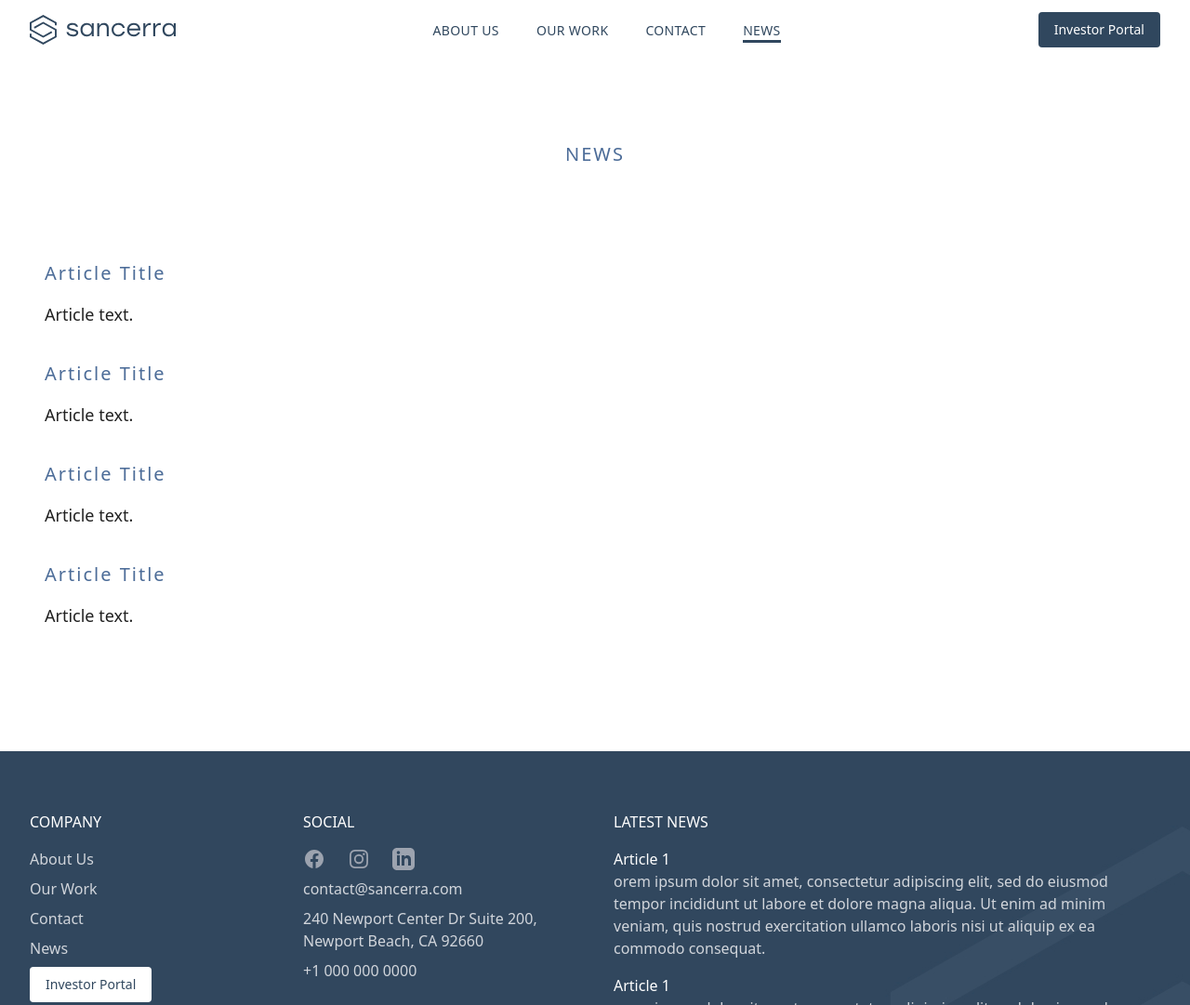
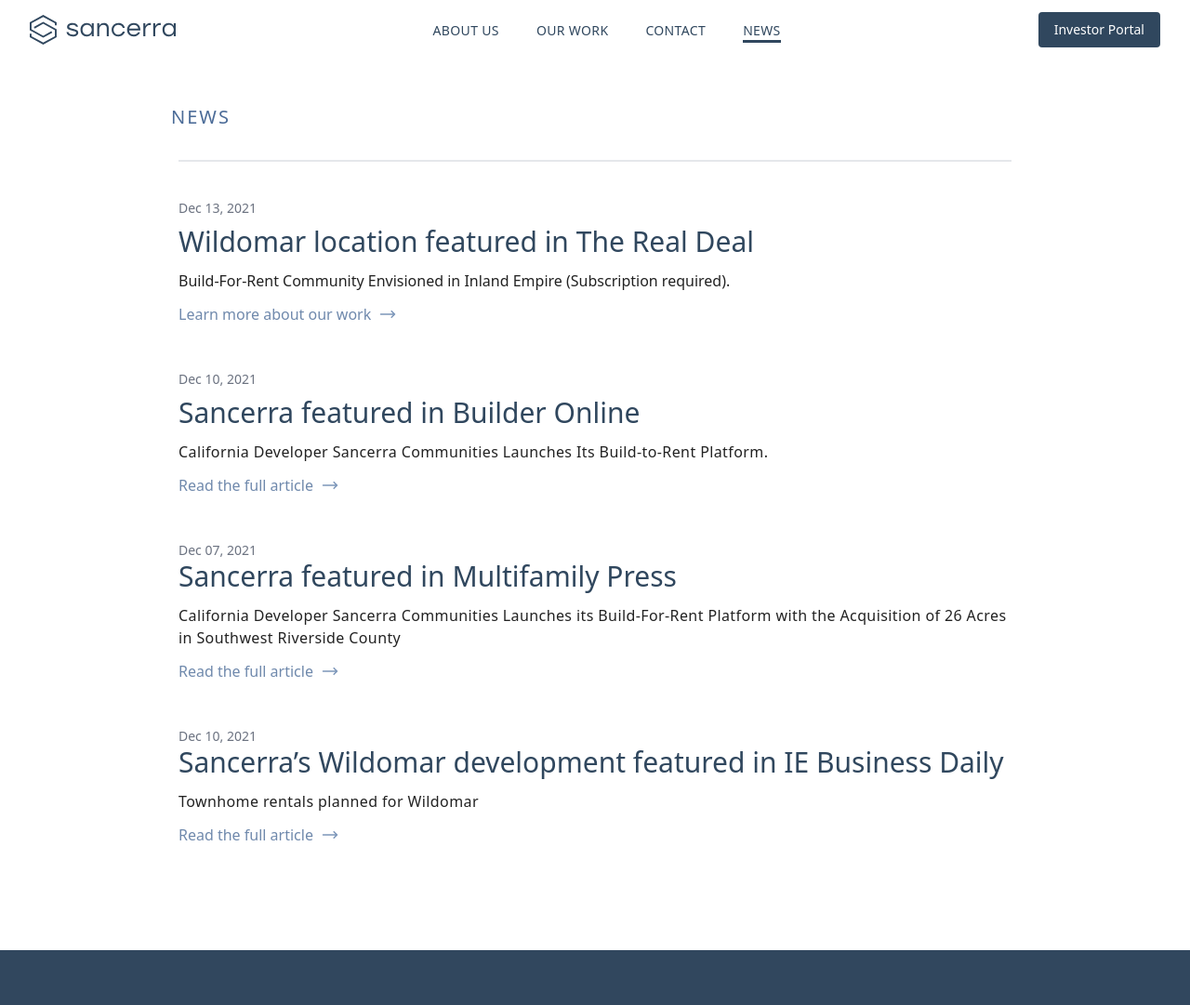
Before and after one commit to mehanyw/sancerra-site, a website: page news.html in a window 1280 px wide. Shown: the top 1081 px of the page at 93% size. Drawn offline with nearby package versions, Linux system fonts and the light colour scheme.

Commit message:
Added the news page

````diff
--- a/about.html
+++ b/about.html
@@ -4,7 +4,7 @@
         <meta charset="UTF-8" />
         <meta name="viewport" content="width=device-width, initial-scale=1.0" />
         <title>Sancerra | About Us</title>
-        <link rel="icon" type="image/x-icon" href="./favicon-196.ico" />
+        <link rel="icon" type="image/x-icon" href="./favicon.ico" />
         <link href="./dist/styles.css" rel="stylesheet" />
         <script defer src="https://unpkg.com/alpinejs@3.x.x/dist/cdn.min.js"></script>
     </head>
@@ -130,7 +130,7 @@
 
         <!-- Feature section -->
         <section>
-            <div class="relative py-3 my-3 lg:py-6 lg:my-9 lg:max-w-5xl mx-auto overflow-hidden flex flex-col lg:gap-14">
+            <div class="relative py-3 my-3 lg:py-6 lg:mt-9 lg:mb-12 lg:max-w-5xl mx-auto overflow-hidden flex flex-col lg:gap-14">
                 <!-- Feature 1 -->
                 <div class="my-8 lg:my-16">
                     <div class="lg:mx-auto lg:max-w-7xl lg:px-12 lg:grid lg:grid-cols-2 lg:grid-flow-col-dense lg:gap-24">
@@ -190,8 +190,8 @@
                 <div class="mx-auto py-12 px-4 max-w-7xl sm:px-6 lg:px-8 lg:py-24">
                     <div class="space-y-12">
                         <div class="mb-16">
-                            <h2 class="text-center text-xl font-medium tracking-widest text-secondary-blue">THE COMPANY WE KEEP</h2>
-                            <p class="max-w-7xl mx-auto text-center mt-2 mb-8 text-base text-primary-blue font-light tracking-wide sm:px-6 sm:max-w-3xl md:max-w-5xl lg:px-8 sm:text-xl lg:text-lg xl:text-xl">With extensive expertise and experience in residential and mixed-use development, we are pioneering creative, market-driven, and attainable solutions to the housing shortage in California and beyond.</p>
+                            <h2 class="text-center text-xl font-medium tracking-widest text-secondary-blue">MEET THE TEAM</h2>
+                            <p class="max-w-7xl mx-auto text-center mt-2 mb-8 text-base text-primary-blue font-light tracking-wide sm:px-6 sm:max-w-3xl md:max-w-5xl lg:px-8 sm:text-xl lg:text-lg xl:text-xl">With a track record of more than <span class="text-secondary-blue font-medium">175 transactions</span> valued at over <span class="text-secondary-blue font-medium">$10B</span>, Sancerra is ready to lead.</p>
                         </div>
                         <!-- <h2 class="text-3xl font-bold tracking-tight sm:text-4xl">Meet our leadership</h2> -->
 
--- a/news.html
+++ b/news.html
@@ -4,6 +4,7 @@
         <meta charset="UTF-8" />
         <meta name="viewport" content="width=device-width, initial-scale=1.0" />
         <title>Sancerra | News</title>
+        <link rel="icon" type="image/x-icon" href="./favicon.ico" />
         <link href="./dist/styles.css" rel="stylesheet" />
         <script defer src="https://unpkg.com/alpinejs@3.x.x/dist/cdn.min.js"></script>
     </head>
@@ -98,12 +99,12 @@
 
         <!-- Hero section -->
         <section>
-            <div class="relative bg-white overflow-hidden">
-                <div class="relative flex align-center justify-center pt-6 pb-4 sm:pb-6">
-                    <main class="mt-6 mx-auto px-8 max-w-7xl sm:mt-6 md:max-w-5xl lg:max-w-6xl">
+            <div class="relative bg-sc-white overflow-hidden">
+                <div class="relative flex align-center justify-start pt-6 pb-2 mx-auto max-w-7xl lg:max-w-5xl">
+                    <main class="mt-6 px-2 sm:px-8 sm:mt-6">
                         <!-- Text -->
-                        <div class="mx-auto px-4 text-left sm:max-w-xl sm:px-6 md:max-w-3xl lg:max-w-4xl">
-                            <div class="py-10">
+                        <div class="mx-auto px-4 text-left max-w-full sm:px-6">
+                            <div class="py-0">
                                 <h2 class="text-xl font-medium tracking-widest text-secondary-blue">NEWS</h2>
                             </div>
                         </div>
@@ -113,59 +114,87 @@
         </section>
 
         <!-- Articles section -->
+
         <section>
-            <div class="relative pt-1 pb-32 overflow-hidden">
+            <!--
+  This example requires Tailwind CSS v2.0+
+
+  This example requires some changes to your config:
+
+  ```
+  // tailwind.config.js
+  module.exports = {
+    // ...
+    plugins: [
+      // ...
+      require('@tailwindcss/forms'),
+    ],
+  }
+  ```
+-->
+            <!-- flex align-center justify-start pt-6 pb-16 mx-auto max-w-7xl sm:pb-16 lg:max-w-5xl -->
+            <div class="bg-white pt-0 pb-20 px-4 sm:px-6 lg:pb-28">
+                <div class="relative left-0 w-full max-w-lg mx-auto divide-y-2 divide-gray-200 md:max-w-3xl lg:max-w-4xl">
+                    <div></div>
+
+                    <div class="mt-6 pt-10 grid gap-16 lg:grid-cols-1 lg:gap-x-5 lg:gap-y-12">
                         <!-- Article -->
-                <div class="mt-6">
-                    <div class="lg:mx-auto lg:max-w-7xl lg:px-12 lg:grid lg:grid-cols-2 lg:grid-flow-col-dense lg:gap-24">
-                        <div class="px-4 max-w-xl mx-auto sm:px-6 lg:py-1 lg:max-w-none lg:mx-0 lg:px-0 lg:col-start-1">
                         <div>
-                                <div class="mt-1">
-                                    <h2 class="text-xl font-medium tracking-widest text-secondary-blue">Article Title</h2>
-                                    <p class="mt-4 text-lg text-sc-black">Article text.</p>
-                                </div>
-                            </div>
-                        </div>
+                            <p class="text-sm text-gray-500">
+                                <time datetime="2020-03-16">Dec 13, 2021</time>
+                            </p>
+                            <a href="https://therealdeal.com/la/2021/12/13/build-for-rent-community-envisioned-in-inland-empire/" class="mt-2 block">
+                                <p class="text-2xl md:text-3xl font-medium text-primary-blue">Wildomar location featured in The Real Deal</p>
+                                <p class="mt-3 text-base text-sc-black">Build-For-Rent Community Envisioned in Inland Empire (Subscription required).</p>
+                            </a>
+                            <div class="flex items-center mt-3 cursor-pointer opacity-80 hover:opacity-100">
+                                <a class="text-base text-secondary-blue" href="https://therealdeal.com/la/2021/12/13/build-for-rent-community-envisioned-in-inland-empire/">Learn more about our work</a>
+                                <a href="https://therealdeal.com/la/2021/12/13/build-for-rent-community-envisioned-in-inland-empire/"><img class="mx-2" src="./src/images/icons/arrow-right.svg" /></a>
                             </div>
                         </div>
 
                         <!-- Article -->
-                <div class="mt-6">
-                    <div class="lg:mx-auto lg:max-w-7xl lg:px-12 lg:grid lg:grid-cols-2 lg:grid-flow-col-dense lg:gap-24">
-                        <div class="px-4 max-w-xl mx-auto sm:px-6 lg:py-1 lg:max-w-none lg:mx-0 lg:px-0 lg:col-start-1">
                         <div>
-                                <div class="mt-1">
-                                    <h2 class="text-xl font-medium tracking-widest text-secondary-blue">Article Title</h2>
-                                    <p class="mt-4 text-lg text-sc-black">Article text.</p>
-                                </div>
-                            </div>
-                        </div>
+                            <p class="text-sm text-gray-500">
+                                <time datetime="2020-03-16">Dec 10, 2021</time>
+                            </p>
+                            <a href="https://www.builderonline.com/land/development/california-developer-sancerra-communities-launches-its-build-to-rent-platform_o" class="mt-2 block">
+                                <p class="text-2xl md:text-3xl font-medium text-primary-blue">Sancerra featured in Builder Online</p>
+                                <p class="mt-3 text-base text-sc-black font-light tracking-wide">California Developer Sancerra Communities Launches Its Build-to-Rent Platform.</p>
+                            </a>
+                            <div class="flex items-center mt-3 cursor-pointer opacity-80 hover:opacity-100">
+                                <a class="text-base text-secondary-blue" href="https://www.builderonline.com/land/development/california-developer-sancerra-communities-launches-its-build-to-rent-platform_o">Read the full article</a>
+                                <a href="https://www.builderonline.com/land/development/california-developer-sancerra-communities-launches-its-build-to-rent-platform_o"><img class="mx-2" src="./src/images/icons/arrow-right.svg" /></a>
                             </div>
                         </div>
 
                         <!-- Article -->
-                <div class="mt-6">
-                    <div class="lg:mx-auto lg:max-w-7xl lg:px-12 lg:grid lg:grid-cols-2 lg:grid-flow-col-dense lg:gap-24">
-                        <div class="px-4 max-w-xl mx-auto sm:px-6 lg:py-1 lg:max-w-none lg:mx-0 lg:px-0 lg:col-start-1">
                         <div>
-                                <div class="mt-1">
-                                    <h2 class="text-xl font-medium tracking-widest text-secondary-blue">Article Title</h2>
-                                    <p class="mt-4 text-lg text-sc-black">Article text.</p>
-                                </div>
-                            </div>
-                        </div>
+                            <p class="text-sm text-gray-500">
+                                <time datetime="2020-03-16">Dec 07, 2021</time>
+                            </p>
+                            <a href="https://www.multifamilypress.com/categories/property-acquisitions/3685-california-developer-sancerra-communities-launches-its-build-for-rent-platform-with-the-acquisition-of-26-acres-in-southwest-riverside-county">
+                                <p class="text-2xl md:text-3xl font-medium text-primary-blue">Sancerra featured in Multifamily Press</p>
+                                <p class="mt-3 text-base text-sc-black font-light tracking-wide">California Developer Sancerra Communities Launches its Build-For-Rent Platform with the Acquisition of 26 Acres in Southwest Riverside County</p>
+                            </a>
+                            <div class="flex items-center mt-3 cursor-pointer opacity-80 hover:opacity-100">
+                                <a class="text-base text-secondary-blue" href="https://www.multifamilypress.com/categories/property-acquisitions/3685-california-developer-sancerra-communities-launches-its-build-for-rent-platform-with-the-acquisition-of-26-acres-in-southwest-riverside-county">Read the full article</a>
+                                <a href="https://www.multifamilypress.com/categories/property-acquisitions/3685-california-developer-sancerra-communities-launches-its-build-for-rent-platform-with-the-acquisition-of-26-acres-in-southwest-riverside-county"><img class="mx-2" src="./src/images/icons/arrow-right.svg" /></a>
                             </div>
                         </div>
 
                         <!-- Article -->
-                <div class="mt-6">
-                    <div class="lg:mx-auto lg:max-w-7xl lg:px-12 lg:grid lg:grid-cols-2 lg:grid-flow-col-dense lg:gap-24">
-                        <div class="px-4 max-w-xl mx-auto sm:px-6 lg:py-1 lg:max-w-none lg:mx-0 lg:px-0 lg:col-start-1">
                         <div>
-                                <div class="mt-1">
-                                    <h2 class="text-xl font-medium tracking-widest text-secondary-blue">Article Title</h2>
-                                    <p class="mt-4 text-lg text-sc-black">Article text.</p>
-                                </div>
+                            <p class="text-sm text-gray-500">
+                                <time datetime="2020-03-16">Dec 10, 2021</time>
+                            </p>
+                            <a href="https://iebusinessdaily.com/townhome-rentals-planned-for-wildomar/">
+                                <p class="text-2xl md:text-3xl font-medium text-primary-blue">Sancerra’s Wildomar development featured in IE Business Daily</p>
+                                <p class="mt-3 text-base text-sc-black font-light tracking-wide">Townhome rentals planned for Wildomar</p>
+                            </a>
+                            <div class="flex items-center mt-3 cursor-pointer opacity-80 hover:opacity-100">
+                                <a class="text-base text-secondary-blue" href="https://iebusinessdaily.com/townhome-rentals-planned-for-wildomar/">Read the full article</a>
+                                <a href="https://iebusinessdaily.com/townhome-rentals-planned-for-wildomar/"><img class="mx-2" src="./src/images/icons/arrow-right.svg" /></a>
                             </div>
                         </div>
                     </div>
````
Also changed, not shown: contact.html (+8 -7 lines), index.html (+2 -1 lines), work.html (+2 -1 lines), dist/styles.css, favicon-196.ico (deleted), favicon.ico, src/images/home-feature-2.jpg. Lines whose indentation alone changed are shown as unchanged.
